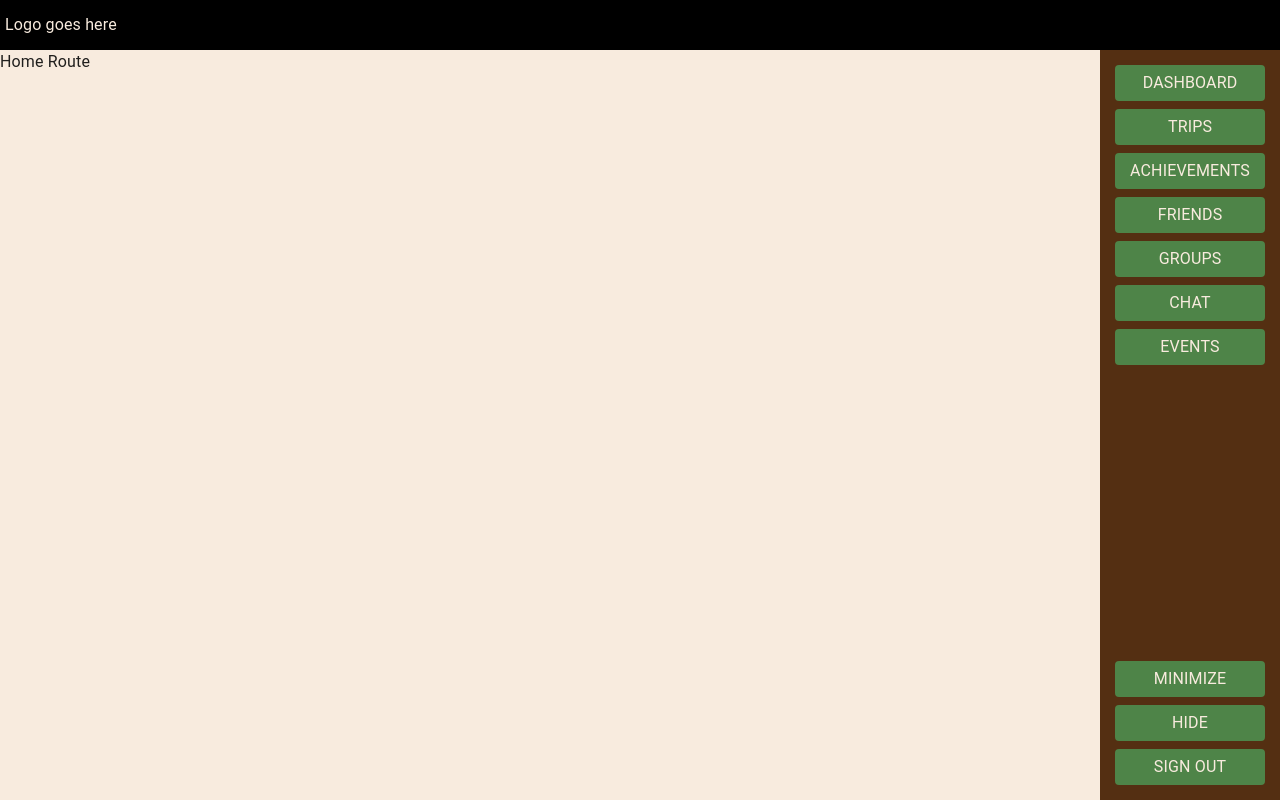
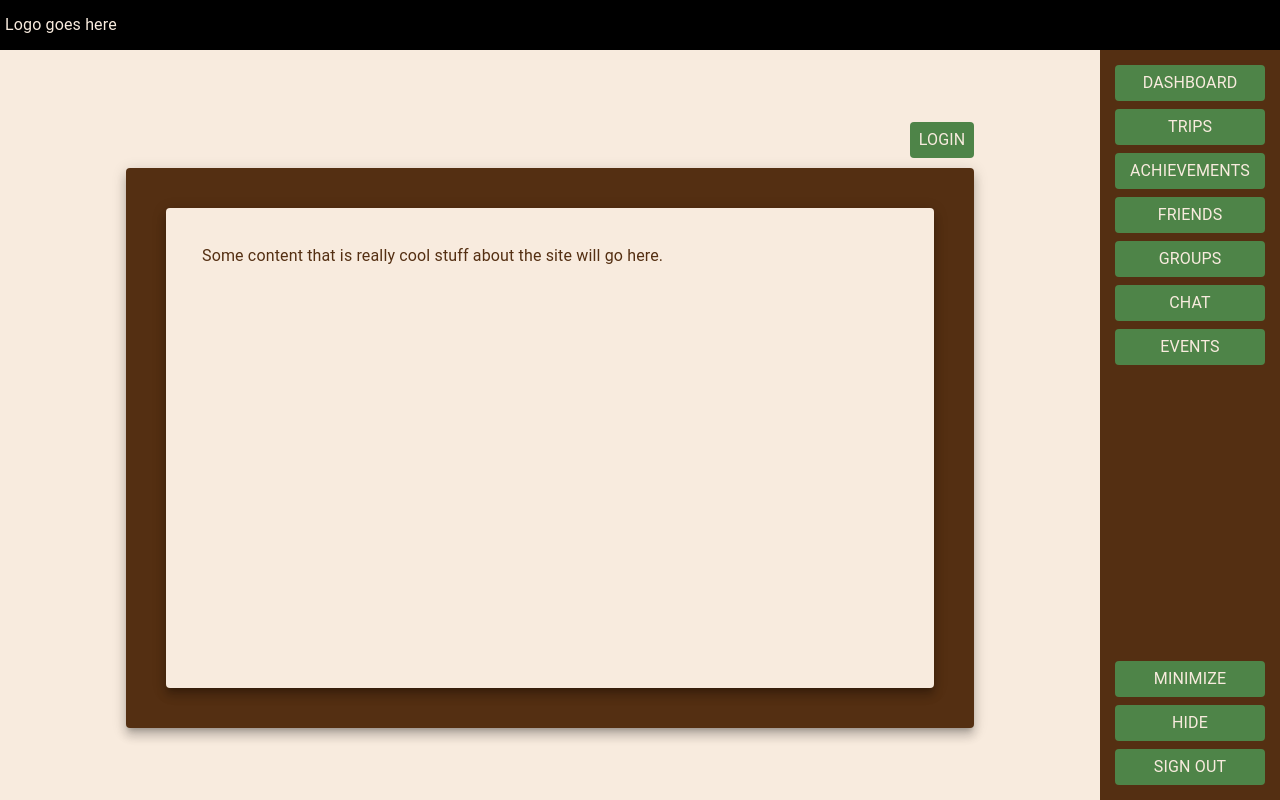
Before and after one commit to toveson/web-VNTR, a Next.js app: page / in a window 1280 px wide. Built offline with nearby package versions, Linux system fonts and the light colour scheme.

Commit message:
added basic layout for home page

```diff
--- a/app/Context/navBarContext.tsx
+++ b/app/Context/navBarContext.tsx
@@ -4,6 +4,7 @@ import {
   Dispatch,
   FC,
   ReactNode,
+  SetStateAction,
   createContext,
   useContext,
   useState,
@@ -11,9 +12,9 @@ import {
 
 interface NavBarContextTypes {
   isHidden: boolean;
-  setIsHidden: Dispatch<React.SetStateAction<boolean>>;
+  setIsHidden: Dispatch<SetStateAction<boolean>>;
   currentPage: string;
-  setCurrentPage: Dispatch<React.SetStateAction<string>>;
+  setCurrentPage: Dispatch<SetStateAction<string>>;
 }
 
 interface NavBarContextProviderProps {
--- a/app/components/NavBar.tsx
+++ b/app/components/NavBar.tsx
@@ -120,7 +120,6 @@ export default function NavBar() {
                   style={{
                     backgroundColor:
                       currentPage === button.label ? "#73C7E7" : "#4E8448",
-                    color: "#000000",
                     width: "150px",
                   }}
                 >
@@ -138,7 +137,6 @@ export default function NavBar() {
                 onClick={button.onClick}
                 style={{
                   backgroundColor: "#4E8448",
-                  color: "#000000",
                   width: "150px",
                 }}
               >
--- a/app/page.tsx
+++ b/app/page.tsx
@@ -1,5 +1,56 @@
-import { Stack } from "@mui/material";
+"use client";
+
+import { Button, Card, CardContent, Stack, Typography } from "@mui/material";
+import Link from "next/link";
 
 export default function Home() {
-  return <Stack style={{ backgroundColor: "#F8EBDE", flexGrow: 1 }}>Home Route</Stack>;
+  return (
+    <Stack style={{ backgroundColor: "#F8EBDE", flexGrow: 1 }}>
+      <Stack
+        spacing={2}
+        style={{
+          display: "flex",
+          justifyContent: "center",
+          height: "100%",
+          alignItems: "center",
+          backgroundColor: "#F8EBDE",
+          overflow: "auto",
+          padding: "0",
+        }}
+      >
+        <Stack>
+          <Stack direction="row-reverse" style={{ marginBottom: "10px" }}>
+            <Link href="/login" passHref>
+              <Button
+                style={{
+                  backgroundColor: "#4E8448",
+                }}
+              >
+                <Typography style={{ color: "#F8EBDE" }}>Login</Typography>
+              </Button>
+            </Link>
+          </Stack>
+          <Card raised={true} style={{ backgroundColor: "#542F12" }}>
+            <Card
+              raised={true}
+              style={{
+                backgroundColor: "#F8EBDE",
+                padding: "20px",
+                margin: "40px",
+                height: "60vh",
+                width: "60vw",
+              }}
+            >
+              <CardContent>
+                <Typography style={{ color: "#542F12" }}>
+                  Some content that is really cool stuff about the site will go
+                  here.
+                </Typography>
+              </CardContent>
+            </Card>
+          </Card>
+        </Stack>
+      </Stack>
+    </Stack>
+  );
 }
```
Also changed, not shown: app/(pages)/login/page.tsx (+12 -2 lines), app/layout.tsx (+2 -5 lines).
